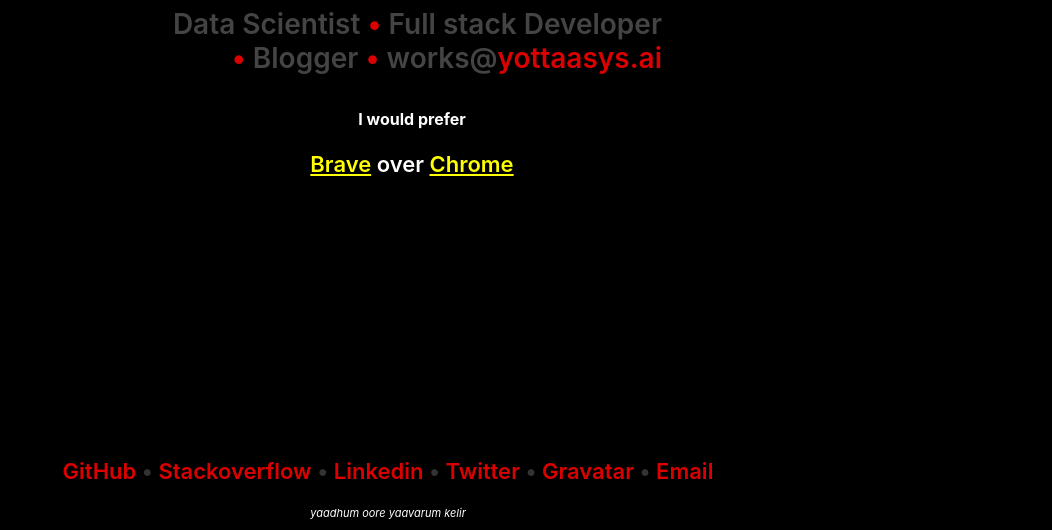
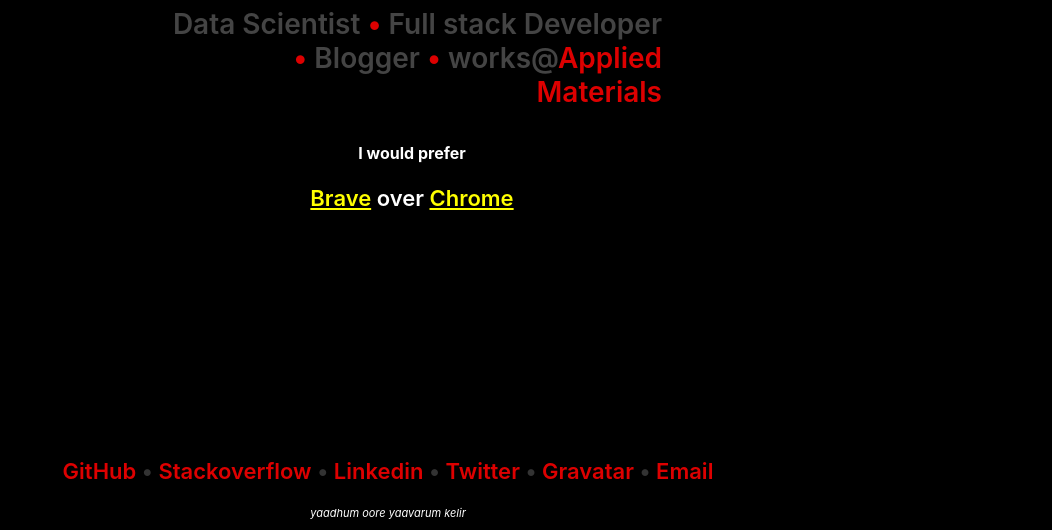
Before and after one commit to suresh2692/suresh2692.github.io, a plain HTML site: page index.html in a window 1280 px wide. Shown: the part 270-800 px from the top of the page, without its empty margins (228-1280 px from the left). Drawn offline with Linux system fonts and the light colour scheme.

Commit message:
updated work

```diff
--- a/index.html
+++ b/index.html
@@ -21,7 +21,7 @@
 		<h1>Suresh Kumar</h1>
 		<h2>Data Scientist <span class="bullet">•</span> Full stack Developer
 			<span class="bullet">•</span> Blogger
-			<span class="bullet">•</span> works@<a href="http://yottaasys.ai">yottaasys.ai</a></h2>
+			<span class="bullet">•</span> works@<a href="https://www.appliedmaterials.com/">Applied Materials</a></h2>
 
 				<h4 style="text-align:center">I would prefer</h4>
 				<h3 style="text-align:center;">
```
